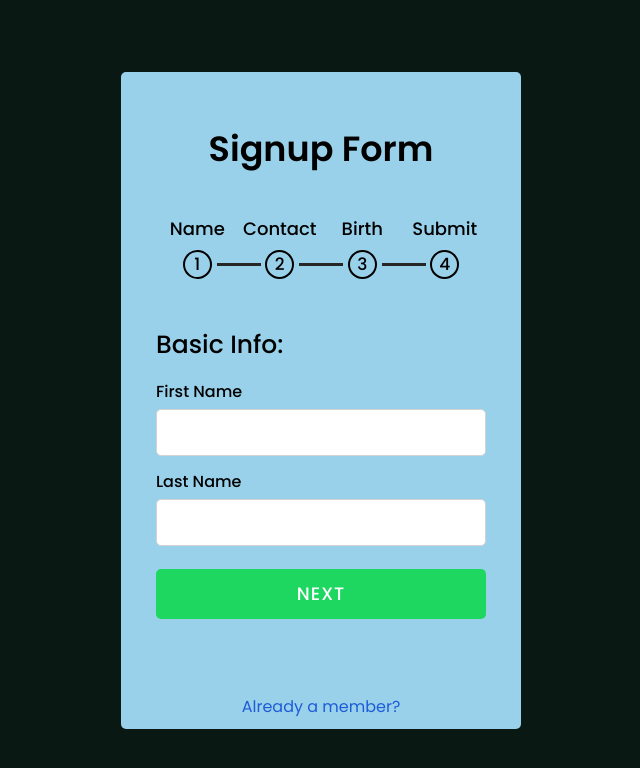
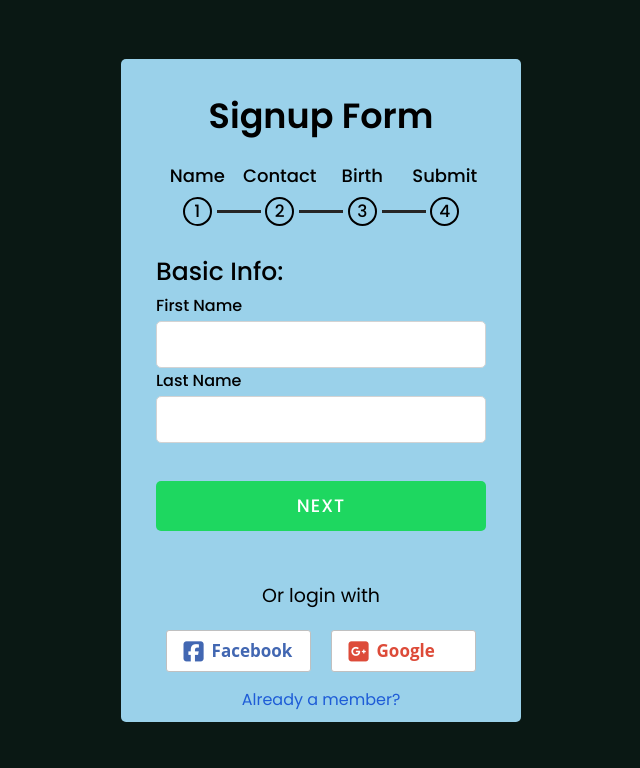
Before and after one commit to aveera04/Musify, a Django app: page /musify/insuser in a window 1280 px wide. Shown: the top 768 px of the page, without its empty margins (319-959 px from the left). Run offline with Django 5.2, Linux system fonts and the light colour scheme; some libraries are stand-ins or nearby versions.

Commit message:
slight improvement of register and login

```diff
--- a/toy/musify/static/css/register_style.css
+++ b/toy/musify/static/css/register_style.css
@@ -23,12 +23,13 @@ body{
   background:#9AD1EA;
   text-align: center;
   border-radius: 5px;
-  padding: 50px 35px 10px 35px;
+  padding: 30px 35px 10px 35px; /* Reduced top padding */
+  margin-top: -20px; /* Shift container upwards */
 }
 .container header{
   font-size: 35px;
   font-weight: 600;
-  margin: 0 0 30px 0;
+  margin: 0 0 20px 0; /* Reduced bottom margin */
 }
 .container .form-outer{
   width: 100%;
@@ -50,13 +51,13 @@ body{
 .form-outer form .page .field{
   width: 330px;
   height: 45px;
-  margin: 45px 0;
+  margin: 30px 0; /* Reduced vertical margin */
   display: flex;
   position: relative;
 }
 form .page .field .label{
   position: absolute;
-  top: -30px;
+  top: -28px;
   font-weight: 500;
 }
 form .page .field input{
@@ -78,7 +79,7 @@ form .page .field button{
   height: calc(100% + 5px);
   border: none;
   background: #1ED760;
-  margin-top: -20px;
+  margin-top: 10px; /* Slightly move down */
   border-radius: 5px;
   color: #fff;
   cursor: pointer;
@@ -92,7 +93,7 @@ form .page .field button:hover{
   background: #000;
 }
 form .page .btns button{
-  margin-top: -20px!important;
+  margin-top: 10px!important; /* Slightly move down */
 }
 form .page .btns button.prev{
   margin-right: 3px;
@@ -103,7 +104,7 @@ form .page .btns button.next{
 }
 .container .progress-bar{
   display: flex;
-  margin: 40px 0;
+  margin: 20px 0; /* Reduced vertical margin */
   user-select: none;
 }
 .container .progress-bar .step{
@@ -182,3 +183,47 @@ form .page .btns button.next{
   display: block;
   color: #fff;
 }
+.container .auth{
+  margin: 35px 0 20px 0;
+  font-size: 19px;
+  color: black;
+}
+.links{
+  display: flex;
+  cursor: pointer;
+}
+.facebook, .google{
+  height: 40px;
+  width: 100%;
+  border: 1px solid silver;
+  border-radius: 3px;
+  margin: 0 10px;
+  transition: .4s;
+  background-color: white;
+}
+.facebook:hover{
+  border: 1px solid black;
+  background: #1ED760;
+}
+.google:hover{
+  border: 1px solid black;
+  background: #1ED760;
+}
+.facebook i, .facebook span{
+  color: #4267B2;
+}
+.google i, .google span{
+  color: #dd4b39;
+}
+.links i{
+  font-size: 23px;
+  line-height: 40px;
+  margin-left: -90px;
+}
+.links span{
+  position: absolute;
+  font-size: 17px;
+  font-weight: bold;
+  padding-left: 8px;
+  font-family: 'Open Sans', sans-serif;
+}
--- a/toy/musify/templates/login.html
+++ b/toy/musify/templates/login.html
@@ -19,7 +19,7 @@
           </div>
           <div class="input-field">
             <input class="pswrd" type="password" name="a2" required>
-            <span class="show">SHOW</span>
+
             <label>Password</label>
           </div>
           <div class="button">
--- a/toy/musify/templates/register.html
+++ b/toy/musify/templates/register.html
@@ -5,6 +5,8 @@
     <meta charset="utf-8">
     <title>Musify Signup Form</title>
     <link rel="stylesheet" href="{% static 'css/register_style.css' %}">
+
+
     <script src="https://kit.fontawesome.com/a076d05399.js"></script>
   </head>
   <body>
@@ -82,7 +84,7 @@
           <div class="page">
             <div class="title">Date of Birth:</div>
             <div class="field">
-              <div class="label">Date (YYYY-MM-DD)</div>
+              <div class="label">Date </div>
               <input type="date" name="a5" pattern="\d{4}-\d{2}-\d{2}">
             </div>
             <div class="field">
@@ -113,13 +115,23 @@
               <button class="prev-3 prev">Previous</button>
               <button class="submit">Submit</button>
             </div>
-          </div>
+
           {% if error %}
           <script>
             alert("{{ error }}");
           </script>
           {% endif %}
         </form>
+
+      </div>
+      <div class="auth">Or login with</div>
+        <div class="links">
+          <div class="facebook">
+            <i class="fab fa-facebook-square"><span>Facebook</span></i>
+          </div>
+        <div class="google">
+          <i class="fab fa-google-plus-square"><span>Google</span></i>
+        </div>
       </div>
       <!-- Added login link at the bottom of the container -->
       <div class="member-link" style="text-align: center; margin-top: 15px;">
```
Also changed, not shown: toy/musify/templates/home.html (+67 -1 lines), toy/db.sqlite3.
